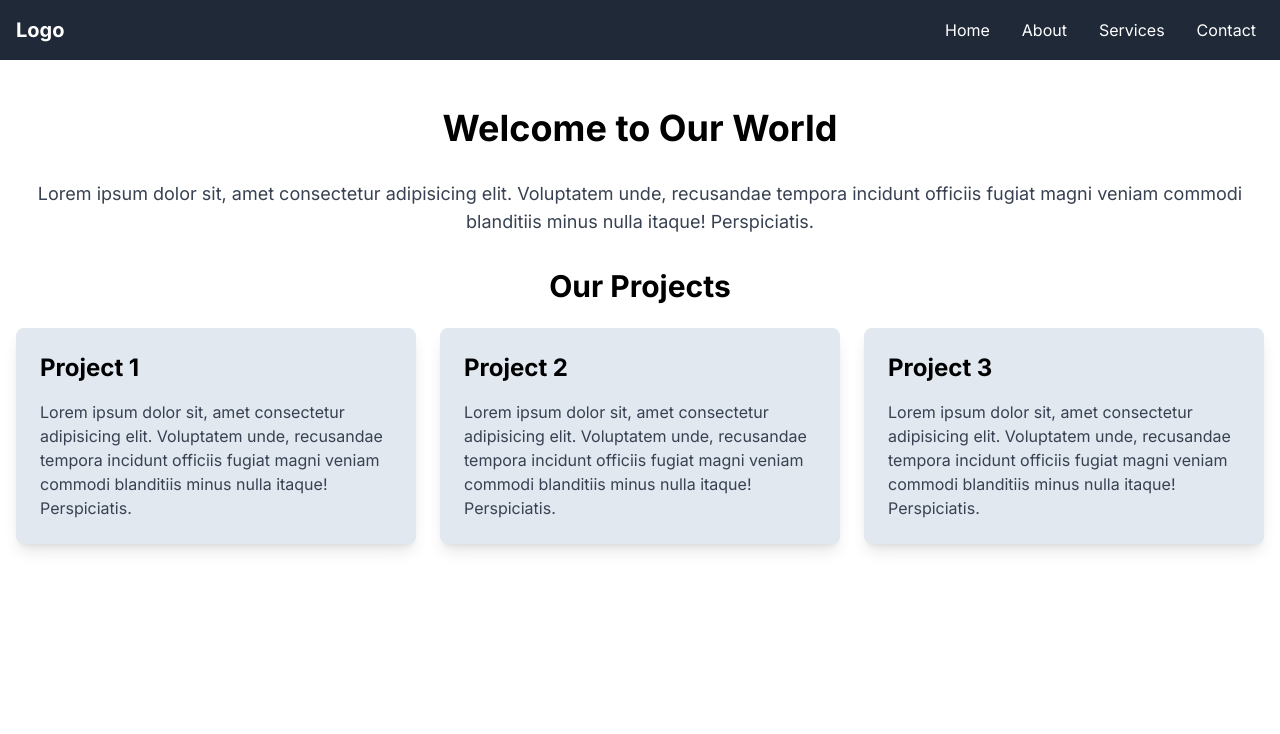
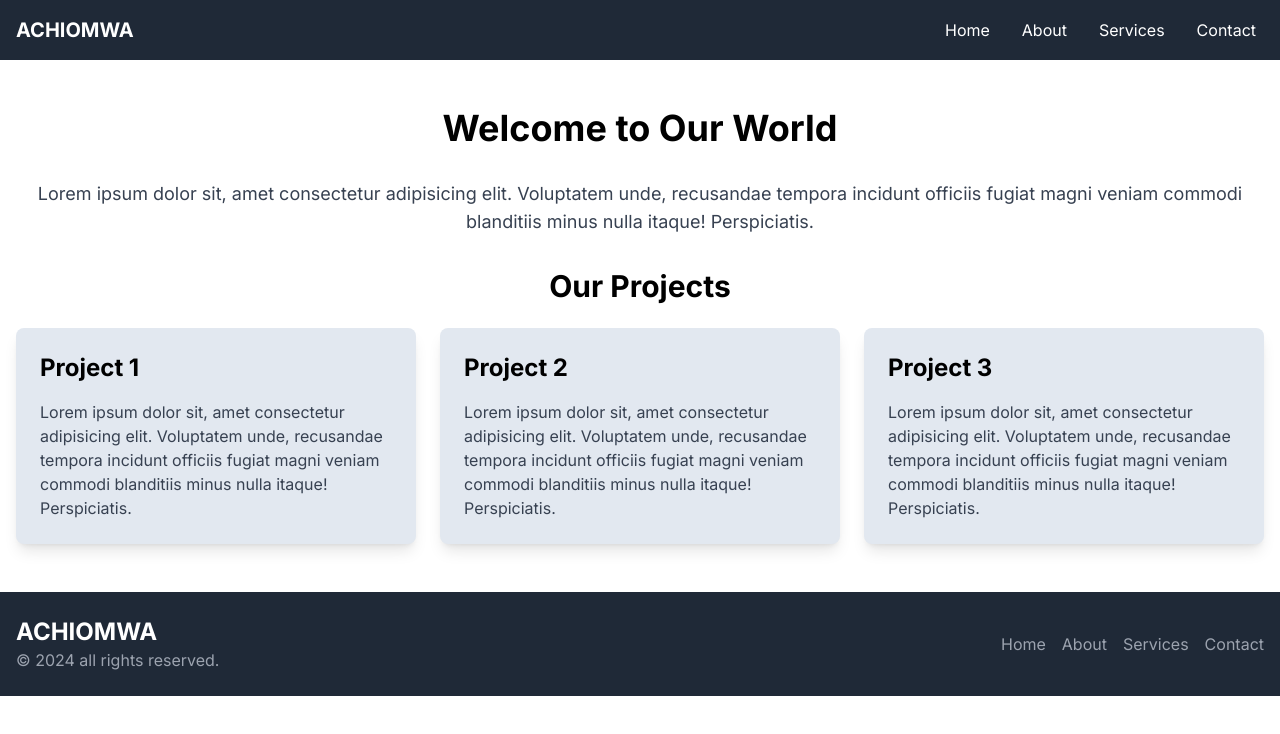
Before and after one commit to houdinipapi/Achiomwa, a Next.js app in the folder application/: page / in a window 1280 px wide. Shown: the top 734 px of the page. Built offline with nearby package versions, Linux system fonts and the light colour scheme.

Commit message:
chore: Add Footer component to layout

```diff
--- a/application/src/app/layout.tsx
+++ b/application/src/app/layout.tsx
@@ -2,6 +2,7 @@ import type { Metadata } from "next";
 import { Inter } from "next/font/google";
 import "./globals.css";
 import Navbar from "@/components/Navbar";
+import Footer from "@/components/Footer";
 
 const inter = Inter({ subsets: ["latin"] });
 
@@ -19,7 +20,8 @@ export default function RootLayout({
     <html lang="en">
       <body className={inter.className}>
         <Navbar />
-        {children}
+          {children}
+        <Footer />
       </body>
     </html>
   );
--- /dev/null
+++ b/application/src/components/Footer.tsx
@@ -0,0 +1,32 @@
+import React from 'react'
+
+const Footer = () => {
+  return (
+    <footer className="bg-gray-800 text-white py-6">
+        <div className="container mx-auto px-4">
+            <div className="flex flex-col md:flex-row justify-between items-center">
+                <div className="mb-4 md:mb-0">
+                    <h2 className="text-2xl font-bold">ACHIOMWA</h2>
+                    <p className="text-gray-400">&copy; 2024 all rights reserved.</p>
+                </div>
+
+                <div className="flex space-x-4">
+                    <a href="/" className="text-gray-400 hover:text-white">Home</a>
+                    <a href="/about" className="text-gray-400 hover:text-white">About</a>
+                    <a href="/services" className="text-gray-400 hover:text-white">Services</a>
+                    <a href="/contact" className="text-gray-400 hover:text-white">Contact</a>
+                </div>
+
+                {/* <div className="flex space-x-4 mt-4 md:mt-0">
+                    <a href="#" target="_blank" rel="noopener noreferrer" className="text-gray-400 hover:text-white">
+                        <i className="fab fa-facebook-f"></i>
+                    </a>
+                </div> */}
+
+            </div>
+        </div>
+    </footer>
+  )
+}
+
+export default Footer;
--- a/application/src/components/Navbar.tsx
+++ b/application/src/components/Navbar.tsx
@@ -15,7 +15,7 @@ const Navbar = () => {
               height={40}
             /> */}
             <span className="text-white text-xl font-bold">
-              <a href="#">Logo</a>
+              <a href="#">ACHIOMWA</a>
             </span>
           </div>
           <ul className="flex space-x-4">
```
